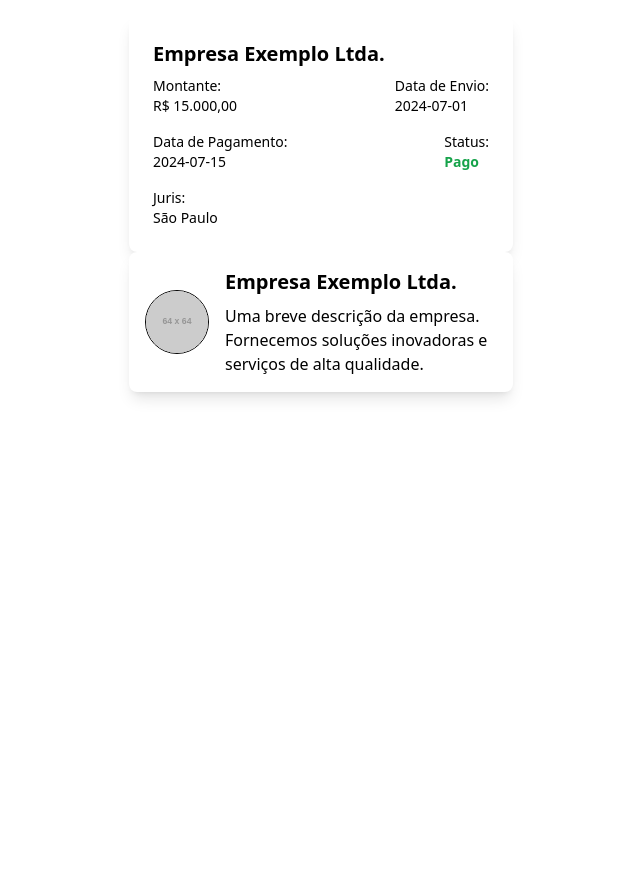
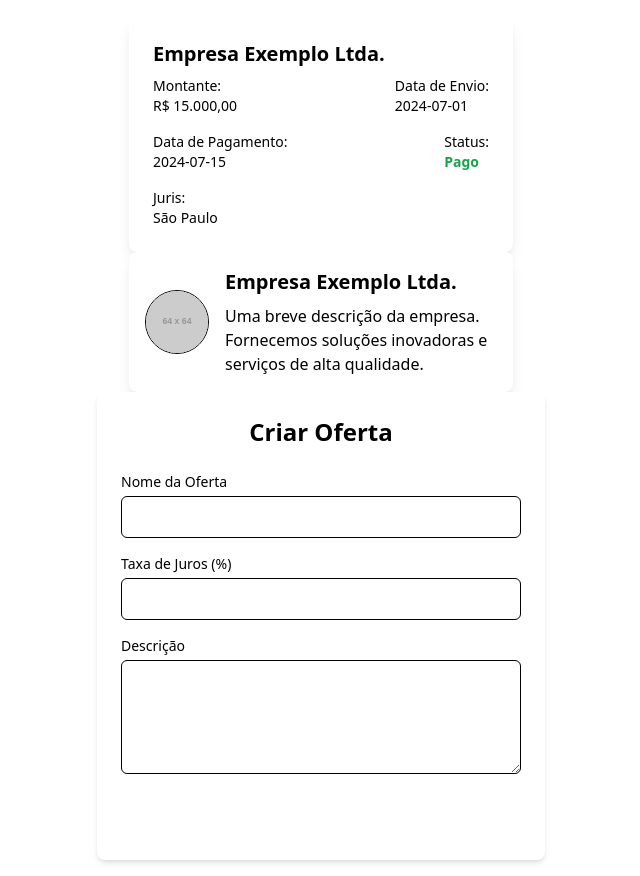
Before and after one commit to yuran-nhassengo/fronted-projecto-final-bytes, a React (Vite) app: page / in a window 1280 px wide. Shown: the whole page, without its empty margins (319-959 px from the left). Before the commit the page ends 800 px from the top, so only its background shows below. Built offline with nearby package versions, Linux system fonts and the light colour scheme.

Commit message:
Add screan Create Offer

```diff
--- a/src/App.jsx
+++ b/src/App.jsx
@@ -2,6 +2,7 @@
 import './App.css'
 import { CompanyCard } from './components/cards/emprestimo';
 import { CompanyProfileCard } from './components/cards/ofertas';
+import { CreateOfferForm } from './components/ofertas/ofertas';
 
 
 
@@ -27,6 +28,7 @@
     <div className="p-4">
             <CompanyCard company={companyData} />
             <CompanyProfileCard company={companyData2} />
+            <CreateOfferForm />
         </div>
     </>
   )
--- /dev/null
+++ b/src/components/ofertas/ofertas.jsx
@@ -0,0 +1,73 @@
+import React, { useState } from 'react';
+
+export const CreateOfferForm = () => {
+
+    const [nomeOferta, setNomeOferta] = useState('');
+    const [taxaJuros, setTaxaJuros] = useState('');
+    const [descricao, setDescricao] = useState('');
+
+
+    const handleSubmit = (e) => {
+        e.preventDefault();
+
+
+        console.log('Nome da Oferta:', nomeOferta);
+        console.log('Taxa de Juros:', taxaJuros);
+        console.log('Descrição:', descricao);
+
+        setNomeOferta('');
+        setTaxaJuros('');
+        setDescricao('');
+    };
+
+    return (
+        <div className="max-w-md mx-auto bg-white p-6 rounded-lg shadow-md">
+            <h1 className="text-2xl font-bold mb-6 text-center text-gray-900">Criar Oferta</h1>
+            <form onSubmit={handleSubmit} className="space-y-4">
+
+                <div>
+                    <label htmlFor="nomeOferta" className="block text-gray-700 text-sm font-medium mb-1">Nome da Oferta</label>
+                    <input
+                        type="text"
+                        id="nomeOferta"
+                        value={nomeOferta}
+                        onChange={(e) => setNomeOferta(e.target.value)}
+                        required
+                        className="w-full p-2 border border-gray-300 rounded-md"
+                    />
+                </div>
+
+                <div>
+                    <label htmlFor="taxaJuros" className="block text-gray-700 text-sm font-medium mb-1">Taxa de Juros (%)</label>
+                    <input
+                        type="number"
+                        id="taxaJuros"
+                        value={taxaJuros}
+                        onChange={(e) => setTaxaJuros(e.target.value)}
+                        required
+                        className="w-full p-2 border border-gray-300 rounded-md"
+                    />
+                </div>
+
+                <div>
+                    <label htmlFor="descricao" className="block text-gray-700 text-sm font-medium mb-1">Descrição</label>
+                    <textarea
+                        id="descricao"
+                        value={descricao}
+                        onChange={(e) => setDescricao(e.target.value)}
+                        required
+                        rows="4"
+                        className="w-full p-2 border border-gray-300 rounded-md"
+                    />
+                </div>
+
+                <button
+                    type="submit"
+                    className="w-full py-2 px-4 bg-blue-600 text-white font-bold rounded-md hover:bg-blue-700 transition duration-150 ease-in-out"
+                >
+                    Criar Oferta
+                </button>
+            </form>
+        </div>
+    );
+};
```
